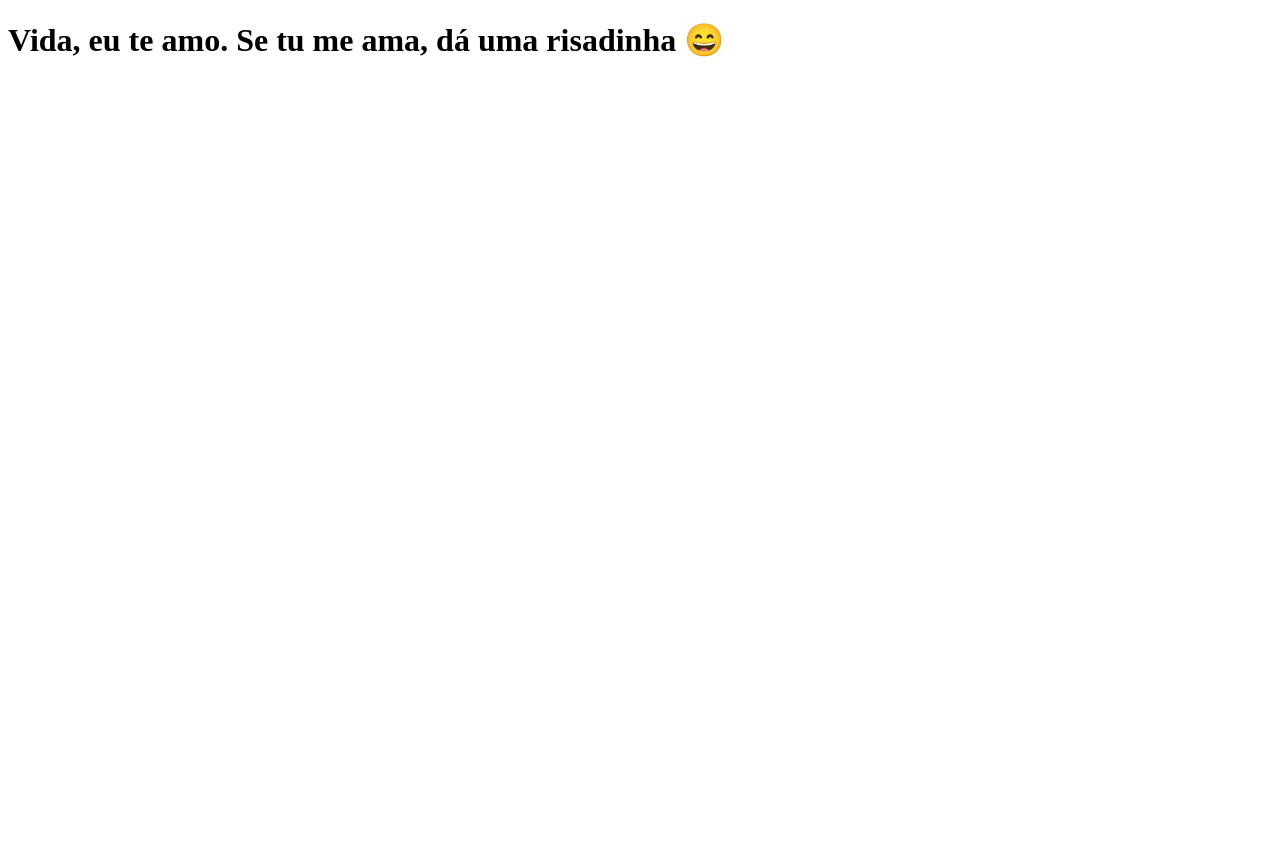
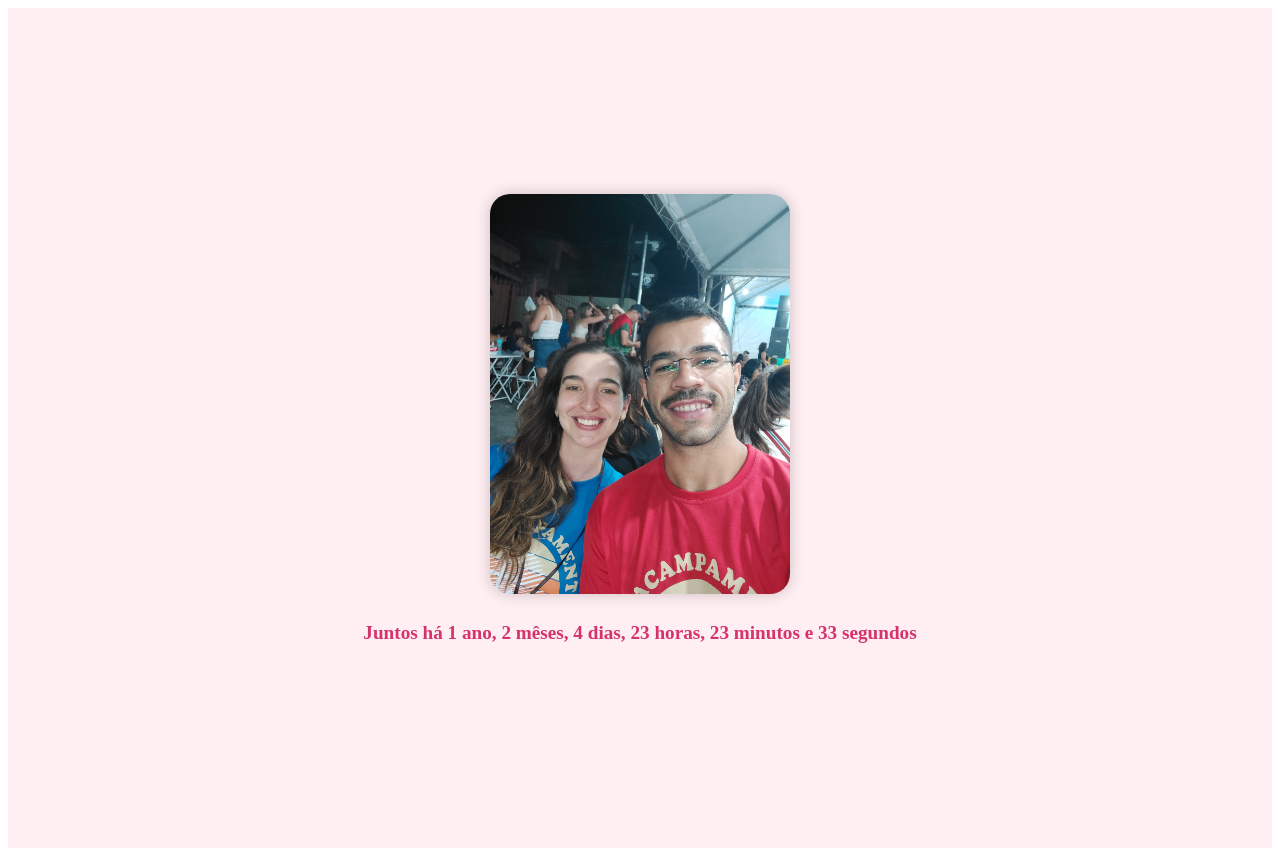
Before and after one commit to gabriel-andrad3/clone-tabnews, a Next.js app: page / in a window 1280 px wide. Before the commit the page ends 800 px from the top, so only its background shows below. Built offline with nearby package versions, Linux system fonts and the light colour scheme.

Commit message:
Build Valentine's day page

```diff
--- a/pages/index.js
+++ b/pages/index.js
@@ -1,5 +1,95 @@
-function Home() {
-  return <h1>Vida, eu te amo. Se tu me ama, dá uma risadinha 😄 </h1>;
+// app/tempo/page.tsx (App Router) ou pages/tempo.js (Pages Router)
+"use client"; // apenas no App Router
+import { useEffect, useState } from "react";
+import Image from "next/image";
+
+export default function TempoJuntos() {
+  const [tempo, setTempo] = useState("Calculando...");
+
+  useEffect(() => {
+    const startDate = new Date("2023-10-29T16:00:00-03:00");
+
+    const updateTimer = () => {
+      const now = new Date();
+      let diff = now.getTime() - startDate.getTime();
+
+      const seconds = Math.floor(diff / 1000);
+      const minutes = Math.floor(seconds / 60);
+      const hours = Math.floor(minutes / 60);
+      const days = Math.floor(hours / 24);
+
+      let years = now.getFullYear() - startDate.getFullYear();
+      let months = now.getMonth() - startDate.getMonth();
+      let day = now.getDate() - startDate.getDate();
+
+      if (day < 0) {
+        months--;
+        const prevMonth = new Date(now.getFullYear(), now.getMonth(), 0);
+        day += prevMonth.getDate();
+      }
+
+      if (months < 0) {
+        years--;
+        months += 12;
+      }
+
+      const hoursR = hours % 24;
+      const minutesR = minutes % 60;
+      const secondsR = seconds % 60;
+
+      setTempo(
+        `Juntos há ${years} ano${years !== 1 ? "s" : ""}, ${months} mês${months !== 1 ? "es" : ""}, ` +
+          `${day} dia${day !== 1 ? "s" : ""}, ${hoursR} hora${hoursR !== 1 ? "s" : ""}, ` +
+          `${minutesR} minuto${minutesR !== 1 ? "s" : ""} e ${secondsR} segundo${secondsR !== 1 ? "s" : ""}`,
+      );
+    };
+
+    const interval = setInterval(updateTimer, 1000);
+    updateTimer();
+
+    return () => clearInterval(interval);
+  }, []);
+
+  return (
+    <div style={styles.container}>
+      <div style={styles.content}>
+        <Image
+          src="/foto.jpg" // Coloque sua foto em /public/foto.jpg
+          alt="Foto do casal"
+          width={300}
+          height={300}
+          style={styles.image}
+        />
+        <h1 style={styles.text}>{tempo}</h1>
+      </div>
+    </div>
+  );
 }
 
-export default Home;
+const styles = {
+  container: {
+    minHeight: "100vh",
+    backgroundColor: "#ffeef2",
+    display: "flex",
+    justifyContent: "center",
+    alignItems: "center",
+    padding: "20px",
+  },
+  content: {
+    maxWidth: "90%",
+    textAlign: "center",
+    color: "#d6336c",
+  },
+  image: {
+    borderRadius: "20px",
+    boxShadow: "0 0 15px rgba(0,0,0,0.2)",
+    width: "100%",
+    height: "auto",
+    maxWidth: "300px",
+  },
+  text: {
+    fontSize: "1.2rem",
+    marginTop: "20px",
+    lineHeight: 1.6,
+  },
+};
```
Also changed, not shown: public/foto.jpg (added).
